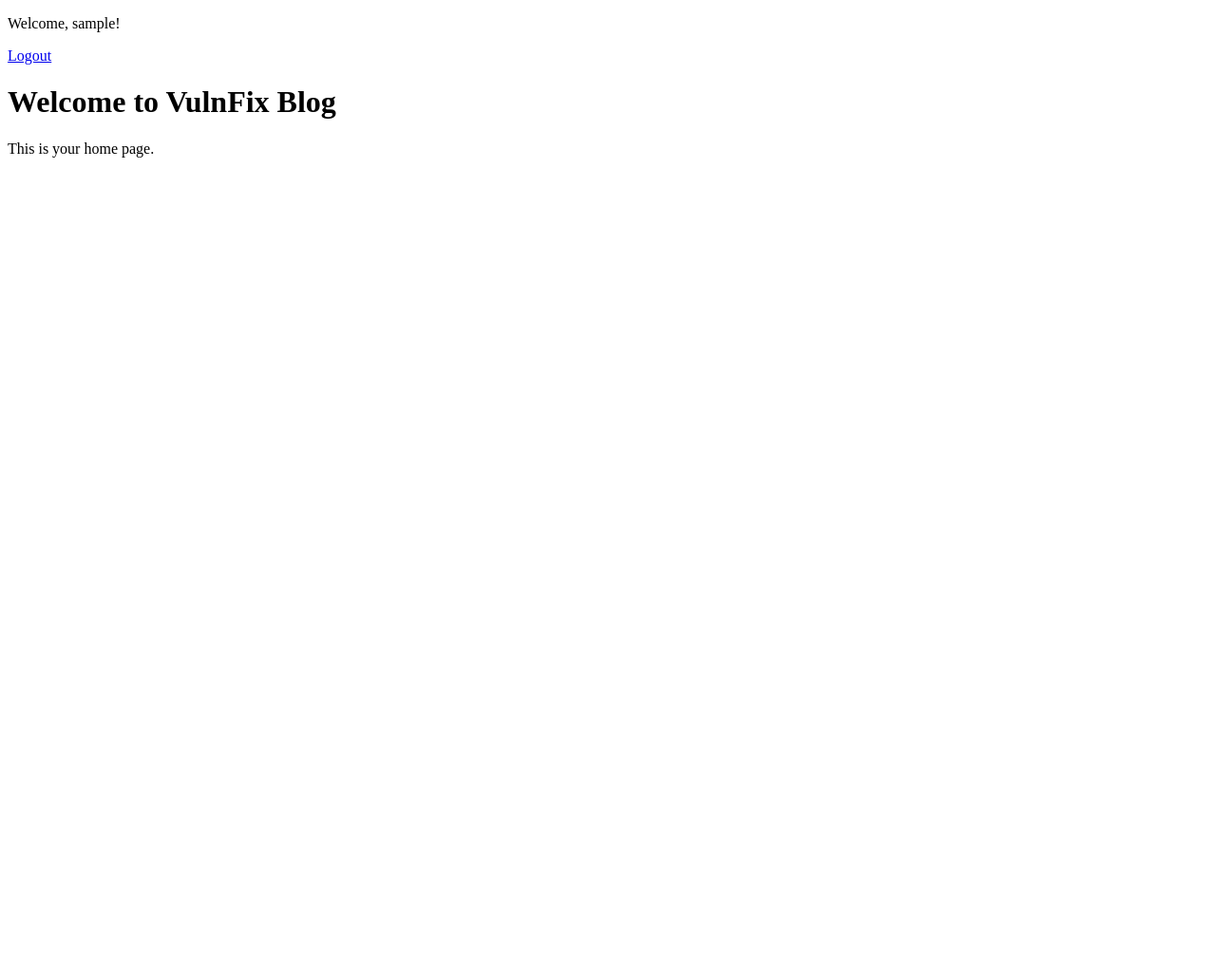
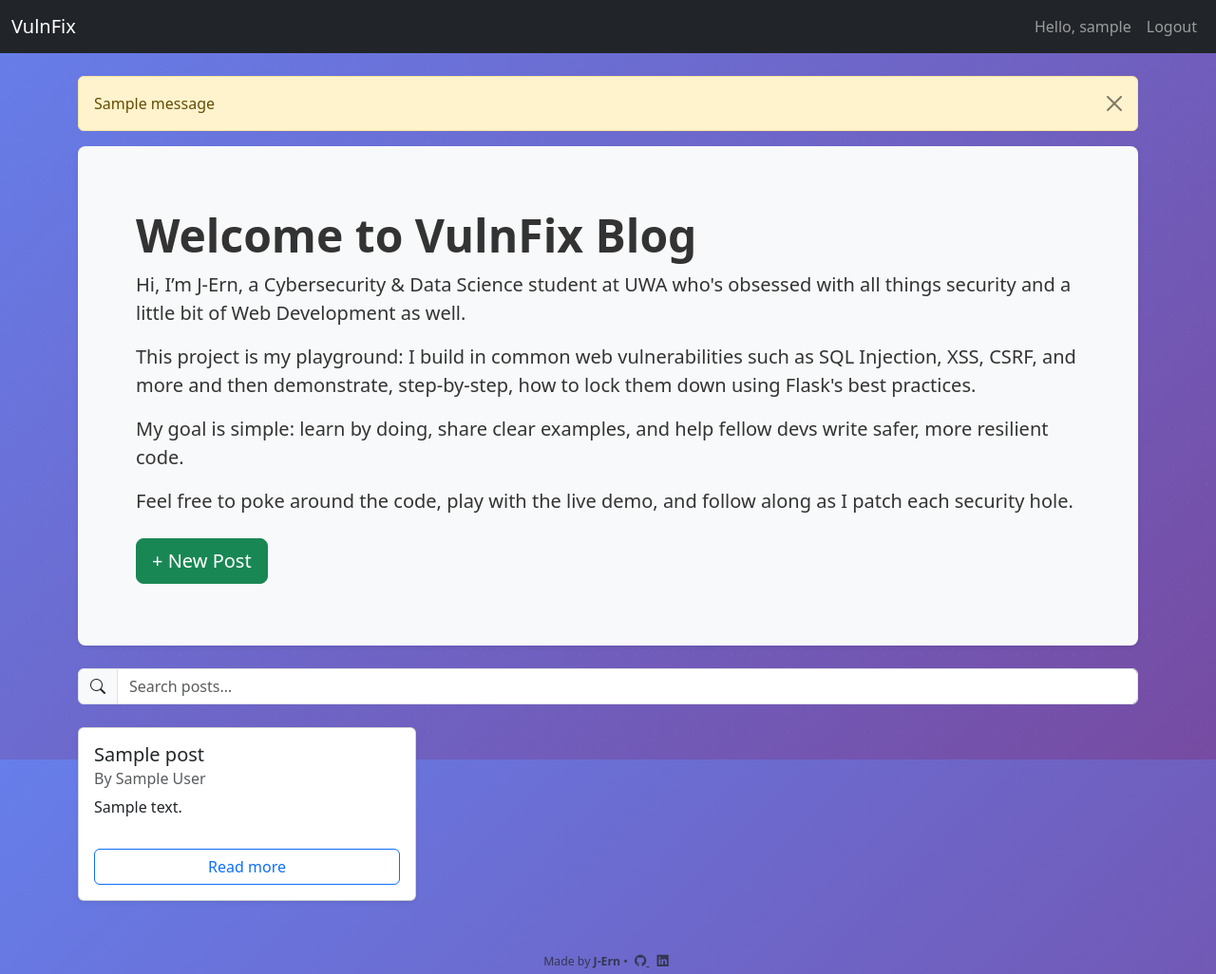
Before and after one commit to jern2004/VulnFix-BlogApp, a Flask app: page / in a window 1280 px wide. Shown: the whole page at 95% size. Before the commit the page ends 166 px from the top, so only its background shows below. Run offline with Flask 3, Linux system fonts and the light colour scheme; a user stored in the database is signed in; tables that the repository leaves empty hold one stand-in row (values such as "Sample post"); one stand-in notice (Sample message) is shown.

Commit message:
feat: add posts table & get_all_posts; wire up index route; polish homepage UI

```diff
--- a/app/models.py
+++ b/app/models.py
@@ -4,14 +4,28 @@ from werkzeug.security import generate_password_hash
 def init_db():
     conn = sqlite3.connect('database.db')
     cursor = conn.cursor()
+
+    # Create users table
     cursor.execute('''
-        CREATE TABLE IF NOT EXISTS users (
-            id INTEGER PRIMARY KEY AUTOINCREMENT,
-            username TEXT NOT NULL UNIQUE,
-            password TEXT NOT NULL,
-            is_admin INTEGER DEFAULT 0
-        )
+      CREATE TABLE IF NOT EXISTS users (
+        id INTEGER PRIMARY KEY AUTOINCREMENT,
+        username TEXT NOT NULL UNIQUE,
+        password TEXT NOT NULL,
+        is_admin INTEGER DEFAULT 0
+      )
     ''')
+
+    # Create posts table
+    cursor.execute('''
+      CREATE TABLE IF NOT EXISTS posts (
+        id INTEGER PRIMARY KEY AUTOINCREMENT,
+        title TEXT NOT NULL,
+        content TEXT NOT NULL,
+        author TEXT NOT NULL,
+        created_at TIMESTAMP DEFAULT CURRENT_TIMESTAMP
+      )
+    ''')
+
     conn.commit()
     conn.close()
 
@@ -33,3 +47,14 @@ def get_user_by_username(username):
     user = cursor.fetchone()
     conn.close()
     return user
+
+def get_all_posts():
+    conn = sqlite3.connect('database.db')
+    cursor = conn.cursor()
+    cursor.execute('SELECT id, title, content, author FROM posts ORDER BY id DESC')
+    posts = cursor.fetchall()
+    conn.close()
+    return [
+        {'id': row[0], 'title': row[1], 'preview': row[2][:100], 'author': row[3]}
+        for row in posts
+    ]
--- a/app/routes.py
+++ b/app/routes.py
@@ -1,5 +1,5 @@
 from flask import Flask, render_template, request, redirect, url_for, session, flash
-from app.models import add_user, get_user_by_username
+from app.models import add_user, get_user_by_username, get_all_posts
 from werkzeug.security import check_password_hash
 
 app = Flask(__name__)
@@ -7,7 +7,8 @@ app.secret_key = 'something_secret'  # CHANGE THIS later for production
 
 @app.route('/')
 def index():
-    return render_template('index.html')
+    posts = get_all_posts()
+    return render_template('index.html', posts=posts)
 
 @app.route('/register', methods=['GET', 'POST'])
 def register():
--- /dev/null
+++ b/app/static/css/main.css
@@ -0,0 +1,99 @@
+/* ── Animations ───────────────────────────────────────────────────────────── */
+
+/* Hero and element fade-in */
+@keyframes fadeSlideUp {
+  to { opacity: 1; transform: translateY(0); }
+}
+@keyframes fadeInUp {
+  to { opacity: 1; transform: translateY(0); }
+}
+
+/* Hero section entrance */
+.hero-section {
+  opacity: 0;
+  transform: translateY(20px);
+  animation: fadeSlideUp 1s ease-out forwards;
+  /* Frosted-glass styling */
+  background: rgba(255,255,255,0.5);
+  backdrop-filter: blur(12px);
+  -webkit-backdrop-filter: blur(12px);
+  border: 1px solid rgba(255,255,255,0.3);
+
+  /* Height expansion */
+  max-height: 200px;
+  overflow: hidden;
+  transition: max-height 0.8s ease-out;
+}
+.hero-section.expanded {
+  max-height: 800px;
+}
+
+/* Staggered fade-ins */
+.fade-in {
+  opacity: 0;
+  transform: translateY(10px);
+  animation: fadeInUp 0.8s ease-out forwards;
+}
+.fade-in.delay-1 { animation-delay: 0.3s; }
+.fade-in.delay-2 { animation-delay: 0.6s; }
+.fade-in.delay-3 { animation-delay: 0.9s; }
+.fade-in.delay-4 { animation-delay: 1.2s; }
+.fade-in.delay-5 { animation-delay: 1.5s; }
+
+
+/* ── Global Background ────────────────────────────────────────────────────── */
+
+/* Gradient + subtle dot pattern */
+body {
+  background: linear-gradient(135deg, #667eea 0%, #764ba2 100%);
+  min-height: 100vh;
+  background-attachment: fixed;
+  color: #333;
+}
+body::before {
+  content: "";
+  position: fixed;
+  inset: 0;
+  background-image: radial-gradient(rgba(255,255,255,0.03) 1px, transparent 1px);
+  background-size: 20px 20px;
+  pointer-events: none;
+  z-index: -1;
+}
+
+
+/* ── Widgets & Interactions ───────────────────────────────────────────────── */
+
+/* Post cards */
+.post-card {
+  transition: transform 0.2s ease, box-shadow 0.2s ease;
+}
+.post-card:hover {
+  transform: scale(1.03);
+  box-shadow: 0 10px 20px rgba(0,0,0,0.1);
+}
+
+/* Search box focus glow */
+#search-box:focus {
+  border-color: #0d6efd;
+  box-shadow: 0 0 0 0.25rem rgba(13,110,253,0.25);
+  transition: box-shadow 0.2s ease-in-out, border-color 0.2s ease-in-out;
+}
+
+/* CTA popup */
+.cta-popup {
+  position: fixed;
+  bottom: 2rem;
+  right: 2rem;
+  max-width: 300px;
+  padding: 1rem 2.5rem 1rem 1.25rem;
+  border-radius: 0.5rem;
+  z-index: 1050;
+}
+
+.cta-popup .btn-close {
+  position: absolute;
+  top: 0.5rem;
+  right: 0.5rem;
+  filter: none !important;
+  opacity: 1 !important;
+}
--- /dev/null
+++ b/app/static/js/main.js
@@ -0,0 +1,33 @@
+$(document).ready(function () {
+  // hero expansion (if you have it)
+  setTimeout(() => $('.hero-section').addClass('expanded'), 100);
+
+  // delayed CTA for non-logged-in users
+  if (!window.isLoggedIn) {
+    setTimeout(() => {
+      const $cta = $(`
+        <div class="alert alert-warning text-center shadow-sm fade show cta-popup" role="alert">
+          <button type="button" class="btn-close btn-close-black cta-close" aria-label="Close"></button>
+          👋 New here? <a href="/register" class="alert-link">Create an account</a> to get started!
+        </div>
+      `);
+
+      // Append, fade in, and bind close handler
+      $cta.hide()
+          .appendTo("body")
+          .fadeIn(400);
+
+      $cta.on("click", ".cta-close", () => {
+        $cta.fadeOut(300, () => $cta.remove());
+      });
+    }, 5000);
+  }
+
+  // live search
+  $('#search-box').on('keyup', function () {
+    const value = $(this).val().toLowerCase();
+    $('.post-card').each(function () {
+      $(this).toggle($(this).text().toLowerCase().indexOf(value) > -1);
+    });
+  });
+});
--- /dev/null
+++ b/app/templates/base.html
@@ -0,0 +1,76 @@
+<!DOCTYPE html>
+<html lang="en">
+<head>
+  <meta charset="UTF-8">
+  <title>{% block title %}VulnFix Blog{% endblock %}</title>
+  <link rel="stylesheet" href="https://cdn.jsdelivr.net/npm/bootstrap@5.3.0/dist/css/bootstrap.min.css">
+  <link rel="stylesheet" href="{{ url_for('static', filename='css/main.css') }}">
+  <link href="https://cdn.jsdelivr.net/npm/bootstrap-icons@1.10.5/font/bootstrap-icons.css" rel="stylesheet">
+  {% block head %}{% endblock %}
+</head>
+<body>
+  <nav class="navbar navbar-expand-lg navbar-dark bg-dark mb-4">
+  <div class="container-fluid">
+    <a class="navbar-brand" href="{{ url_for('index') }}">VulnFix</a>
+    <button class="navbar-toggler" type="button" data-bs-toggle="collapse" data-bs-target="#navbarNav">
+      <span class="navbar-toggler-icon"></span>
+    </button>
+
+    <div class="collapse navbar-collapse justify-content-end" id="navbarNav">
+      <ul class="navbar-nav">
+        {% if 'username' in session %}
+          <li class="nav-item">
+            <a class="nav-link" href="#">Hello, {{ session['username'] }}</a>
+          </li>
+          <li class="nav-item">
+            <a class="nav-link" href="{{ url_for('logout') }}">Logout</a>
+          </li>
+        {% else %}
+          <li class="nav-item">
+            <a class="nav-link" href="{{ url_for('login') }}">Login</a>
+          </li>
+          <li class="nav-item">
+            <a class="nav-link" href="{{ url_for('register') }}">Register</a>
+          </li>
+        {% endif %}
+      </ul>
+    </div>
+  </div>
+  </nav>
+
+  <div class="container">
+  {% with messages = get_flashed_messages() %}
+    {% if messages %}
+      <div class="alert alert-warning alert-dismissible fade show" role="alert">
+        {{ messages[0] }}
+        <button type="button" class="btn-close" data-bs-dismiss="alert" aria-label="Close"></button>
+      </div>
+    {% endif %}
+  {% endwith %}
+
+  {% block content %}{% endblock %}
+  </div>
+
+<script>
+  window.isLoggedIn = {% if 'username' in session %}true{% else %}false{% endif %};
+</script>
+<script src="https://code.jquery.com/jquery-3.7.1.min.js"></script>
+<script src="https://cdn.jsdelivr.net/npm/bootstrap@5.3.0/dist/js/bootstrap.bundle.min.js"></script>
+<script src="{{ url_for('static', filename='js/main.js') }}"></script>
+
+  {% block scripts %}{% endblock %}
+
+  <!-- Footer -->
+  <footer class="text-center text-muted small py-1 mt-4">
+    <small>
+      Made by <strong>J-Ern</strong> &bull;
+      <a href="https://github.com/jern2004" target="_blank" class="text-muted mx-1">
+        <i class="bi bi-github"></i>
+      </a>
+      <a href="https://www.linkedin.com/in/j-ern-sia-624964188/" target="_blank" class="text-muted mx-1">
+        <i class="bi bi-linkedin"></i>
+      </a>
+    </small>
+  </footer>
+</body>
+</html>
--- a/app/templates/index.html
+++ b/app/templates/index.html
@@ -1,18 +1,63 @@
-<!DOCTYPE html>
-<html>
-<head>
-    <title>VulnFix Blog</title>
-</head>
-<body>
-    {% if session.username %}
-        <p>Welcome, {{ session.username }}!</p>
-        <a href="{{ url_for('logout') }}">Logout</a>
-    {% else %}
-        <a href="{{ url_for('login') }}">Login</a> |
-        <a href="{{ url_for('register') }}">Register</a>
-    {% endif %}
+{% extends 'base.html' %}
 
-    <h1>Welcome to VulnFix Blog</h1>
-    <p>This is your home page.</p>
-</body>
-</html>
+{% block title %}Welcome – VulnFix Blog{% endblock %}
+
+{% block content %}
+
+  <!-- Hero / Welcome Section -->
+  <div class="p-5 mb-4 bg-light rounded-3 shadow-sm hero-section">
+    <div class="container-fluid py-3">
+      <h1 class="display-5 fw-bold fade-in">Welcome to VulnFix Blog</h1>
+
+      <p class="lead fade-in delay-1">
+        Hi, I’m <strong>J-Ern</strong>, a Cybersecurity & Data Science student at UWA who's obsessed with all things security and a little bit of Web Development as well.
+      </p>
+
+      <p class="fs-5 fade-in delay-2">
+        This project is my playground: I build in common web vulnerabilities such as SQL Injection, XSS, CSRF, and more and then demonstrate, step-by-step, how to lock them down using Flask's best practices.
+      </p>
+
+      <p class="fs-5 fade-in delay-3">
+        My goal is simple: learn by doing, share clear examples, and help fellow devs write safer, more resilient code.
+      </p>
+
+      <p class="fs-5 fade-in delay-4 mb-4">
+        Feel free to poke around the code, play with the live demo, and follow along as I patch each security hole.
+      </p>
+
+      {% if 'username' in session %}
+        <a href="{{ url_for('new_post') }}" class="btn btn-success btn-lg fade-in delay-5">+ New Post</a>
+      {% endif %}
+    </div>
+  </div>
+
+  <!-- Search -->
+  <div class="input-group mb-4">
+    <span class="input-group-text"><i class="bi bi-search"></i></span>
+    <input type="text" id="search-box" class="form-control" placeholder="Search posts…">
+  </div>
+
+  <!-- Posts Section -->
+  {% if posts %}
+    <div class="row" id="posts-container">
+      {% for post in posts %}
+        <div class="col-md-6 col-lg-4 mb-4">
+          <div class="card h-100 shadow-sm post-card">
+            <div class="card-body d-flex flex-column">
+              <h5 class="card-title">{{ post.title }}</h5>
+              <h6 class="card-subtitle mb-2 text-muted">By {{ post.author }}</h6>
+              <p class="card-text preview-text flex-grow-1">{{ post.preview }}</p>
+              <a href="{{ url_for('view_post', post_id=post.id) }}"
+                 class="btn btn-outline-primary mt-3">Read more</a>
+            </div>
+          </div>
+        </div>
+      {% endfor %}
+    </div>
+  {% else %}
+    <div class="text-center text-muted">
+      <p>No posts yet. Check back later!</p>
+    </div>
+  {% endif %}
+
+{% endblock %}
```
Also changed, not shown: app/database.db.
